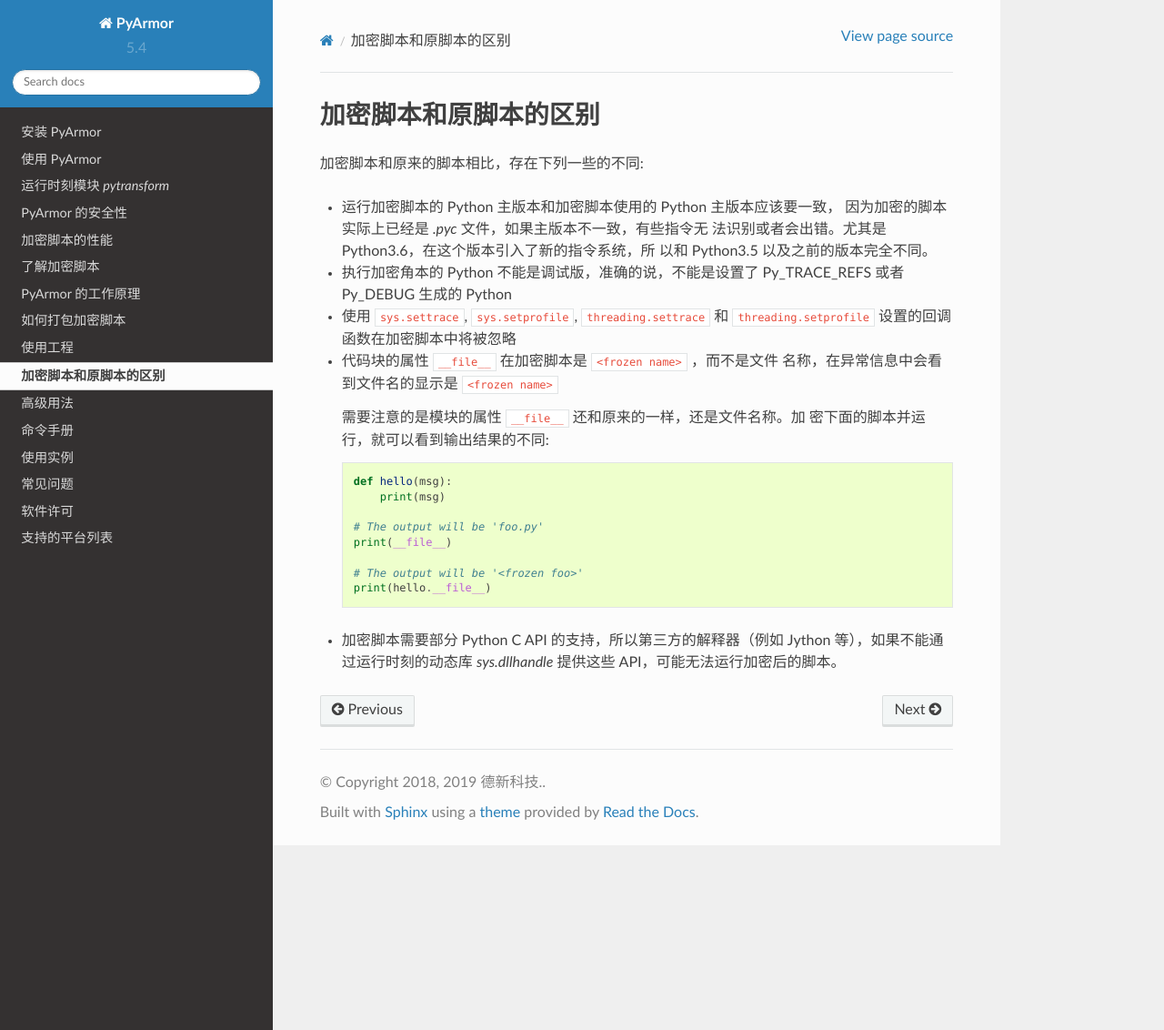
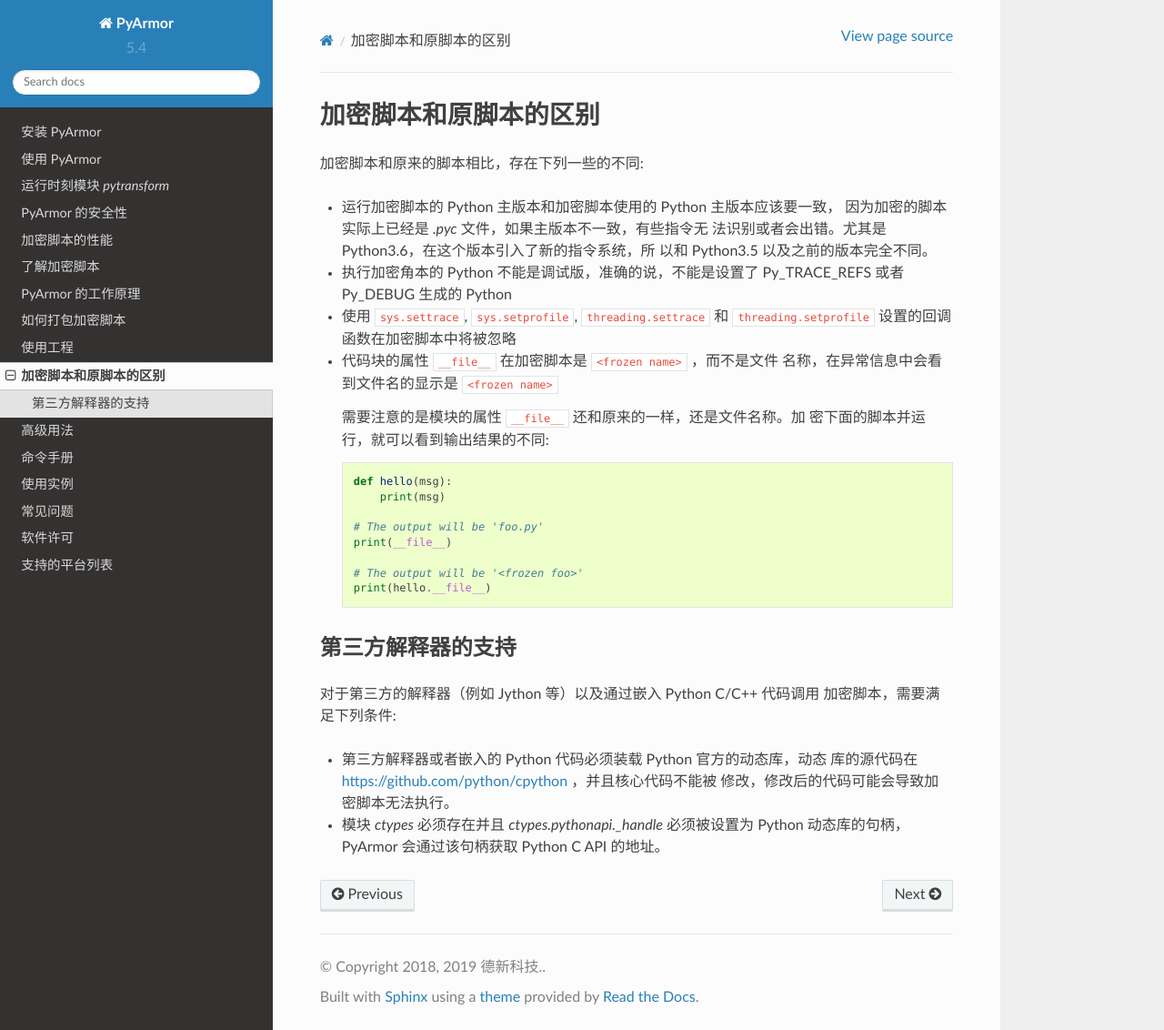
Before and after one commit to dashingsoft/pyarmor-docs-zh, a Sphinx documentation site: the page built from docs/differences.rst, in a window 1280 px wide and 1132 px high. Shown: the whole window at 91% size. Built offline with Sphinx 7.4.7 and the Read the Docs theme 2.0.0, drawn with Linux system fonts in a browser that asks for light colours.

Commit message:
Document third-party interperter support

```diff
--- a/docs/differences.rst
+++ b/docs/differences.rst
@@ -31,8 +31,18 @@
       # The output will be '<frozen foo>'
       print(hello.__file__)
 
-* 加密脚本需要部分 Python C API 的支持，所以第三方的解释器（例如
-  Jython 等），如果不能通过运行时刻的动态库 `sys.dllhandle` 提供这些
-  API，可能无法运行加密后的脚本。
+第三方解释器的支持
+------------------
+
+对于第三方的解释器（例如 Jython 等）以及通过嵌入 Python C/C++ 代码调用
+加密脚本，需要满足下列条件:
+
+* 第三方解释器或者嵌入的 Python 代码必须装载 Python 官方的动态库，动态
+  库的源代码在 https://github.com/python/cpython ，并且核心代码不能被
+  修改，修改后的代码可能会导致加密脚本无法执行。
+
+* 模块 `ctypes` 必须存在并且 `ctypes.pythonapi._handle` 必须被设置为
+  Python 动态库的句柄，PyArmor 会通过该句柄获取 Python C API 的地址。
+
 
 .. include:: _common_definitions.txt
```
